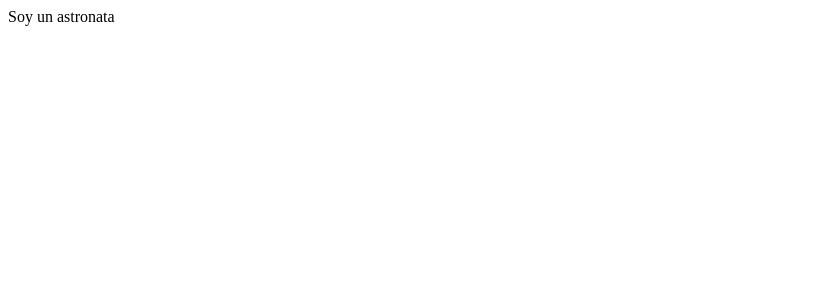
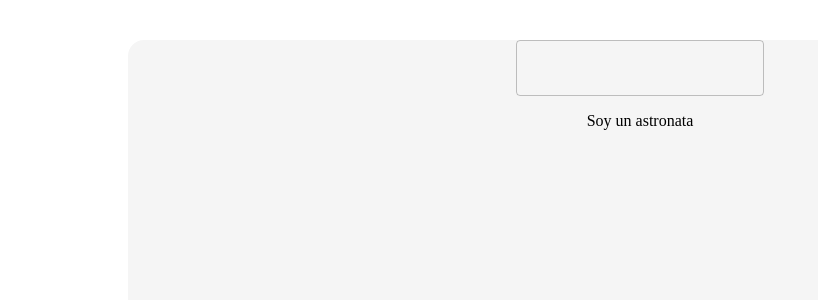
Before and after one commit to Hernan1ro/github-profiler, a React app: page / in a window 1280 px wide. Shown: the top 300 px of the page, without its empty margins (0-818 px from the left). Built offline with nearby package versions, Linux system fonts and the light colour scheme.

Commit message:
creating the container and the textfield

```diff
--- a/src/App.jsx
+++ b/src/App.jsx
@@ -1,7 +1,25 @@
 import React from "react";
+import { Container } from "@mui/material";
+import { Searcher } from "./components/Searcher";
 
 const App = () => {
-  return <div>Soy un astronata</div>;
+  return (
+    <Container
+      sx={{
+        background: "whitesmoke",
+        width: "80vw",
+        height: "500px",
+        borderRadius: "16px",
+        marginTop: "40px",
+        display: "flex",
+        flexDirection: "column",
+        alignItems: "center",
+      }}
+    >
+      <Searcher />
+      <div>Soy un astronata</div>
+    </Container>
+  );
 };
 
 export default App;
--- /dev/null
+++ b/src/components/Searcher/index.jsx
@@ -0,0 +1,11 @@
+import React from "react";
+import { Stack, TextField, IconButton } from "@mui/material";
+
+export const Searcher = () => {
+  return (
+    <Stack>
+      <TextField>Perro sucio</TextField>
+      <IconButton></IconButton>
+    </Stack>
+  );
+};
```
